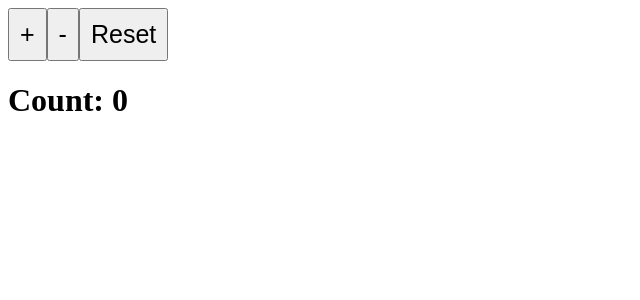
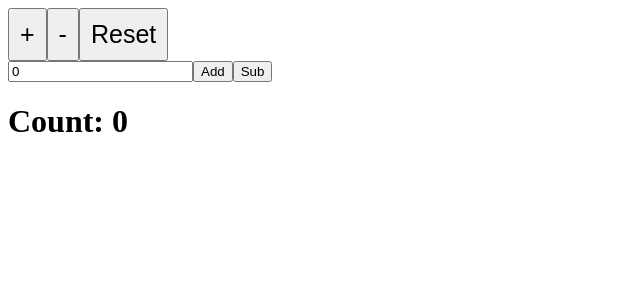
Before and after one commit to Hrisshhii/react-practice, a React (Vite) app in the folder react-basics/: page / in a window 1280 px wide. Shown: the top 300 px of the page, without its empty margins (0-640 px from the left). Built offline with nearby package versions, Linux system fonts and the light colour scheme.

Commit message:
useReduce to different file and adding increment by and decrement by

```diff
--- a/react-basics/src/App.jsx
+++ b/react-basics/src/App.jsx
@@ -1,29 +1,10 @@
 import './App.css';
-import { useReducer } from 'react';
-
-const initialState={count:0};
-const reducer=(state,action)=>{
-  switch(action.type){
-    case 'increment':
-      return {...state,count:state.count+1};
-    case 'decrement':
-      return {...state,count:state.count-1};
-    case 'reset':
-      return {...state,count:0};
-    default:
-      return state;
-  }
-}
+import { UseReducer } from './components/UseReducer';
 
 function App() {
-  const [state,dispatch]=useReducer(reducer,initialState);
+
   return (
-    <>
-      <button onClick={()=>dispatch({type:"increment"})} style={{padding:'10px',fontSize:'25px'}}> + </button>
-      <button onClick={()=>dispatch({type:"decrement"})} style={{padding:'10px',fontSize:'25px'}}> - </button>
-      <button onClick={()=>dispatch({type:"reset"})} style={{padding:'10px',fontSize:'25px'}}> Reset </button>
-      <h1>Count: {state.count}</h1>
-    </>
+    <UseReducer />
   );
 }
 
--- /dev/null
+++ b/react-basics/src/components/Counter.jsx
@@ -0,0 +1,17 @@
+export const initialState={count:0};
+export const reducer=(state,action)=>{
+  switch(action.type){
+    case 'increment':
+      return {...state,count:state.count+1};
+    case 'decrement':
+      return {...state,count:state.count-1};
+    case 'reset':
+      return {...state,count:0};
+    case 'incrByAmount':
+      return {...state,count:state.count+action.payload};
+    case 'decrByAmount':
+      return {...state,count:state.count-action.payload};
+    default:
+      return state;
+  }
+}
--- /dev/null
+++ b/react-basics/src/components/UseReducer.jsx
@@ -0,0 +1,28 @@
+import { useReducer,useState } from "react";
+import { initialState,reducer } from "./Counter";
+
+const UseReducer=()=>{
+    const [state,dispatch]=useReducer(reducer,initialState);
+    const [inputVal,setInputVal]=useState(0);
+    return (
+        <>
+            <button onClick={()=>dispatch({type:"increment"})} style={{padding:'10px',fontSize:'25px'}}> + </button>
+            <button onClick={()=>dispatch({type:"decrement"})} style={{padding:'10px',fontSize:'25px'}}> - </button>
+            <button onClick={()=>dispatch({type:"reset"})} style={{padding:'10px',fontSize:'25px'}}> Reset </button>
+            <div>
+                <input type="number" value={inputVal} onChange={e=>setInputVal(Number(e.target.value))}></input>
+                <button onClick={()=>{
+                        dispatch({type:'incrByAmount',payload:inputVal});
+                        setInputVal(0);
+                    }}>Add</button>
+                <button onClick={()=>{
+                        dispatch({type:'decrByAmount',payload:inputVal});
+                        setInputVal(0);
+                    }}>Sub</button>
+            </div>
+            <h1>Count: {state.count}</h1>
+        </>
+    );
+}
+
+export {UseReducer}
```
